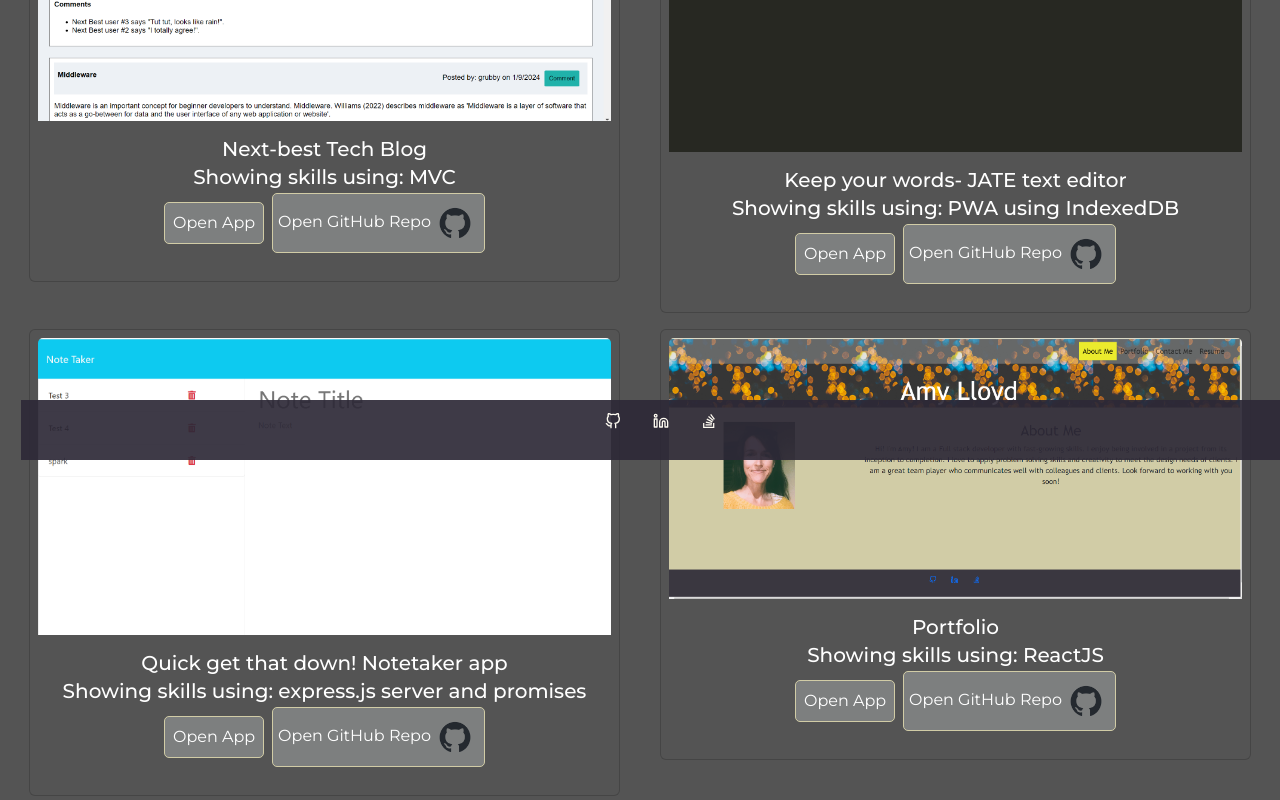
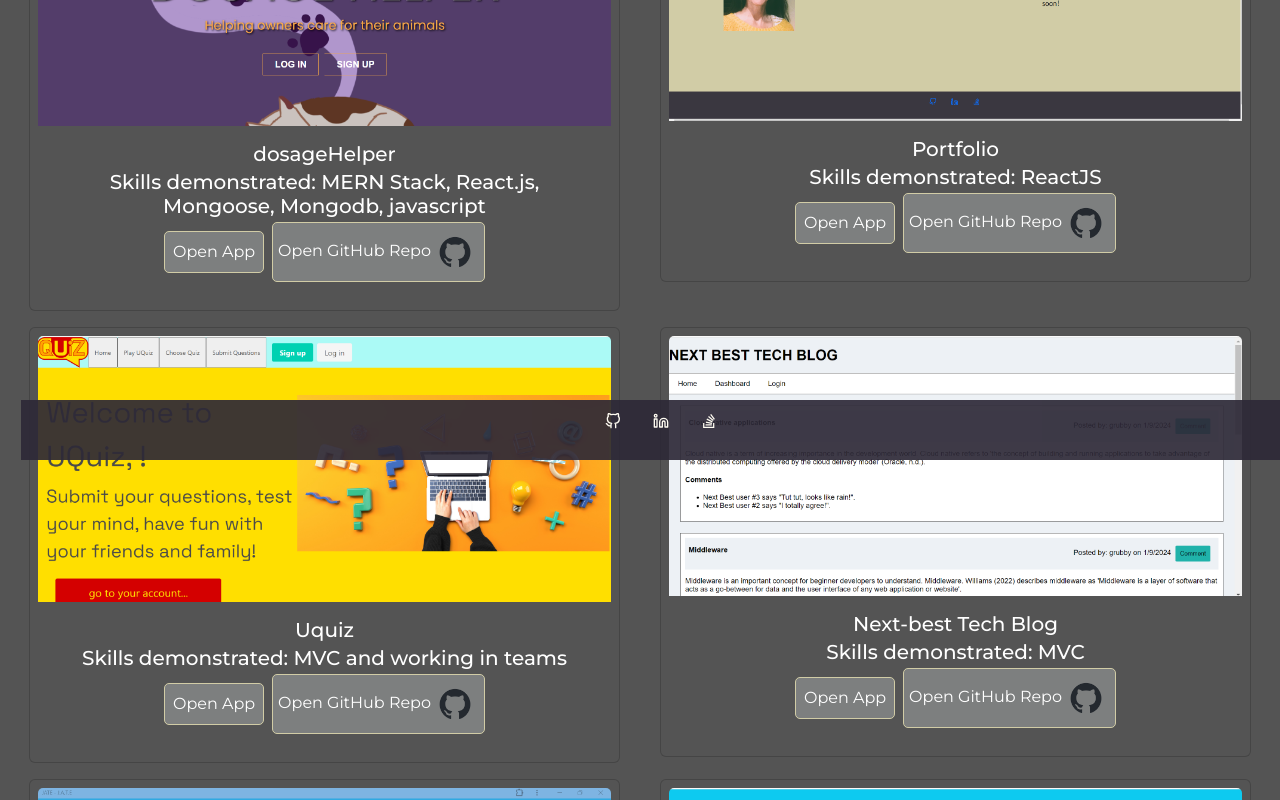
Before and after one commit to AmyLloyd/React-Portfolio, a React (Vite) app: page /portfolio in a window 1280 px wide. Shown: the part 340-1140 px from the top of the page. Built offline with nearby package versions, Linux system fonts and the light colour scheme.

Commit message:
update portfolio projects

```diff
--- a/src/components/PortfolioContainer/index.jsx
+++ b/src/components/PortfolioContainer/index.jsx
@@ -3,52 +3,62 @@ import Project from "../Project";
 //Define array of available projects
 const projectList = [
   {
-    id: 1,
+    id:1,
+    title: "dosageHelper",
+    image: "/assets/dosageHelper_homepage.png",
+    gitHubLink: "https://github.com/AmyLloyd/dosageHelper",
+    appLink: 'https://dosagehelper.onrender.com/',
+    developerPractice: 'Skills demonstrated: MERN Stack, React.js, Mongoose, Mongodb, javascript'
+  },
+  {
+    id:2,
+    title: "Portfolio",
+    image: "/assets/Portfolio-screenshot.png",
+    gitHubLink: "https://github.com/AmyLloyd/react-portfolio",
+    appLink:"https://loquacious-sorbet-06e30f.netlify.app/",
+    developerPractice: 'Skills demonstrated: ReactJS'
+  },
+  {
+    id:3,
+    title: "Uquiz",
+    image: "/assets/uquiz-screenshot.png",
+    gitHubLink: "https://github.com/danield001/UQuiz",
+    appLink: "https://uquiz-app-89fe7511a64b.herokuapp.com/",
+    developerPractice: "Skills demonstrated: MVC and working in teams"
+  },
+  {
+    id: 4,
     title: "Next-best Tech Blog",
     image: "/assets/next-best-tech-blog.png",
     gitHubLink: 'https://github.com/AmyLloyd/next-best',
     appLink: 'https://stark-spire-89547-14040d39d29b.herokuapp.com/',
-    developerPractice: 'Showing skills using: MVC'
+    developerPractice: 'Skills demonstrated: MVC'
   },
   {
-      id: 2,
+    id: 5,
     title: "Keep your words- JATE text editor",
     image: "/assets/jate.png",
     gitHubLink: 'https://github.com/AmyLloyd/keep-your-words',
     appLink: 'https://keep-your-words.onrender.com/',
-      developerPractice: 'Showing skills using: PWA using IndexedDB'
+    developerPractice: 'Skills demonstrated: PWA using IndexedDB'
   },
   {
-      id: 3,
+    id: 6,
     title: "Quick get that down! Notetaker app",
     image: "/assets/note-taker-app.png",
     gitHubLink: "https://github.com/AmyLloyd/quick-get-that-down",
     appLink: "https://stormy-escarpment-29702-726705b51eaa.herokuapp.com/",
-      developerPractice: 'Showing skills using: express.js server and promises'
+    developerPractice: 'Skills demonstrated: express.js server and promises'
   },
+
+
   {
-    id:4,
-    title: "Portfolio",
-    image: "/assets/Portfolio-screenshot.png",
-    gitHubLink: "https://github.com/AmyLloyd/react-portfolio",
-    appLink:"https://loquacious-sorbet-06e30f.netlify.app/",
-    developerPractice: 'Showing skills using: ReactJS'
-  },
-  {
-    id:5,
-    title: "Uquiz",
-    image: "/assets/uquiz-screenshot.png",
-    gitHubLink: "https://github.com/danield001/UQuiz",
-    appLink: "https://uquiz-app-89fe7511a64b.herokuapp.com/",
-    developerPractice: "Showing skills using: MVC and working in teams"
-  },
-  {
-    id:6,
+    id:7,
     title: "Shop-online",
     image: "/assets/13-orm-homework-demo-01.gif",
     gitHubLink: "https://github.com/AmyLloyd/shop-online",
     appLink: "",
-    developerPractice: "Showing skills using: Object Relational Mapping"
+    developerPractice: "Skills demonstrated: Object Relational Mapping"
   }
 ];
 
```
Also changed, not shown: public/assets/dosageHelper_homepage.png (added). Lines whose indentation alone changed are shown as unchanged.
